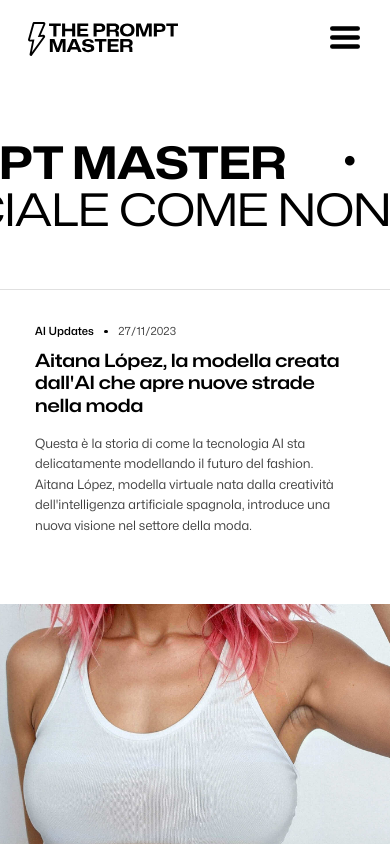
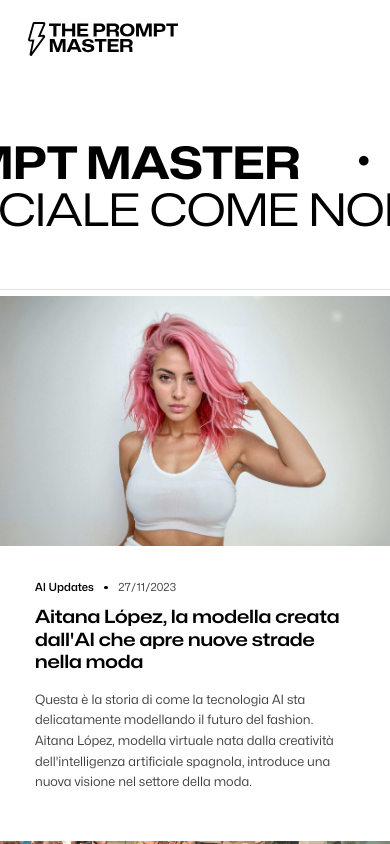
Before and after one commit to luciacenetiempo/thepromptmaster, a Next.js app: page / in a window 390 px wide. Shown: the top 844 px of the page. Built offline with nearby package versions, Linux system fonts and the light colour scheme.

Commit message:
footer edit

```diff
--- a/components/Header.js
+++ b/components/Header.js
@@ -11,7 +11,7 @@ const Header = ({ color }) => {
 
 
   return (
-    <div className={`navbar w-nav navbar--${color}`}>
+    <header className={`navbar w-nav navbar--${color}`}>
       <div className="block-navbar">
         <div className="nav nav--logo">
           <a href="/" className="brand w-nav-brand w--current" aria-label="home">
@@ -211,7 +211,7 @@ const Header = ({ color }) => {
           <span></span>
         </div>
       </div>
-    </div>
+    </header>
   );
 };
 
--- a/components/PostTile.js
+++ b/components/PostTile.js
@@ -1,5 +1,6 @@
 import React, { useState } from 'react';
 import Link from 'next/link';
+import Image from 'next/image';
 const formatDate = (inputDate) => {
   const options = { day: '2-digit', month: '2-digit', year: 'numeric' };
   return new Date(inputDate).toLocaleDateString('it-IT', options);
@@ -16,6 +17,13 @@ const PostTile = ({ post }) => {
           backgroundImage: `url('${post.cover}')`
         }}
       >
+        <figure className="mobileOnly">
+          <Image
+            src={post.cover}
+            width={350}
+            height={250}
+          />
+        </figure>
         <div className="post-block">
           <div className="post-text">
             <div className="post-info">
--- a/styles/globals.css
+++ b/styles/globals.css
@@ -550,6 +550,19 @@ a:hover {
   height: 100%;
 }
 
+.post-link .mobileOnly {
+  display: none;
+  width: 100%;
+  height: 250px;
+  margin: 0;
+  overflow: hidden;
+}
+
+.post-link .mobileOnly img {
+  width: 100%;
+  object-fit: cover;
+}
+
 .post-link:hover {
   box-shadow: inset 0 0 0 0em #fff, inset 0 200px 150px -80px rgba(0, 0, 0, 0.2);
 }
@@ -1432,25 +1445,28 @@ form.field-newsletter .msg-alert {
     grid-template-columns: 1fr;
   }
   .post-link {
-    min-height: 18em;
+    min-height: 17em;
     border-right-style: none;
     box-shadow: none;
+    flex-direction: column;
   }
   .collection-list-top {
     -ms-grid-columns: 1fr;
     grid-template-columns: 1fr;
   }
+  .collection-list-top .mobileOnly {
+    display: flex;
+    margin: 0;
+  }
   .collection-list-top .post-link {
-    margin-bottom: 5em;
+    margin-bottom: 0.9em;
     padding-bottom: 0em;
     border-bottom: 0 solid #e0e0e0;
-    box-shadow: 1px -10px 30px #000000;
+    box-shadow: 1px -10px 15px #000000;
+    background-image: none !important;
   }
   .collection-list-top .post-link .post-block .post-background {
     height: 50%;
-  }
-  .collection-list-top .post-link .post-block {
-    padding-bottom: 80%;
   }
   .navbar {
     padding-right: 1.5em;
@@ -1839,7 +1855,15 @@ table {
 }
 
 /**NAV MOBILE**/
-.nav-mobile {
+header.w-nav .w-nav-menu.open {
+  display: flex;
+}
+
+header.navbar--dark .nav-mobile span {
+  background-color: #000;
+}
+
+header.navbar .nav-mobile {
   width: 60px;
   height: 45px;
   position: relative;
@@ -1862,7 +1886,7 @@ table {
   z-index: 13;
 }
 
-.nav-mobile span {
+header.navbar .nav-mobile span {
   display: block;
   position: absolute;
   height: 9px;
@@ -1879,82 +1903,86 @@ table {
   transition: 0.25s ease-in-out;
 }
 
-.nav-mobile span:nth-child(even) {
+header.navbar .nav-mobile span:nth-child(even) {
   left: 50%;
   border-radius: 0 9px 9px 0;
 }
 
-.nav-mobile span:nth-child(odd) {
+header.navbar .nav-mobile span:nth-child(odd) {
   left: 0px;
   border-radius: 9px 0 0 9px;
 }
 
-.nav-mobile span:nth-child(1), .nav-mobile span:nth-child(2) {
+header.navbar .nav-mobile span:nth-child(1), header.navbar .nav-mobile span:nth-child(2) {
   top: 0px;
 }
 
-.nav-mobile span:nth-child(3), .nav-mobile span:nth-child(4) {
+header.navbar .nav-mobile span:nth-child(3), header.navbar .nav-mobile span:nth-child(4) {
   top: 18px;
 }
 
-.nav-mobile span:nth-child(5), .nav-mobile span:nth-child(6) {
+header.navbar .nav-mobile span:nth-child(5), header.navbar .nav-mobile span:nth-child(6) {
   top: 36px;
 }
 
-.nav-mobile.open span:nth-child(1), .nav-mobile.open span:nth-child(6) {
+header.navbar .nav-mobile.open span:nth-child(1), header.navbar .nav-mobile.open span:nth-child(6) {
   -webkit-transform: rotate(45deg);
   -moz-transform: rotate(45deg);
   -o-transform: rotate(45deg);
   transform: rotate(45deg);
 }
 
-.nav-mobile.open span:nth-child(2), .nav-mobile.open span:nth-child(5) {
+header.navbar .nav-mobile.open span:nth-child(2), header.navbar .nav-mobile.open span:nth-child(5) {
   -webkit-transform: rotate(-45deg);
   -moz-transform: rotate(-45deg);
   -o-transform: rotate(-45deg);
   transform: rotate(-45deg);
 }
 
-.nav-mobile.open span:nth-child(1) {
+header.navbar .nav-mobile.open span:nth-child(1) {
   left: 5px;
   top: 7px;
 }
 
-.nav-mobile.open span:nth-child(2) {
+header.navbar .nav-mobile.open span:nth-child(2) {
   left: calc(50% - 5px);
   top: 7px;
 }
 
-.nav-mobile.open span:nth-child(3) {
+header.navbar .nav-mobile.open span:nth-child(3) {
   left: -50%;
   opacity: 0;
 }
 
-.nav-mobile.open span:nth-child(4) {
+header.navbar .nav-mobile.open span:nth-child(4) {
   left: 100%;
   opacity: 0;
 }
 
-.nav-mobile.open span:nth-child(5) {
+header.navbar .nav-mobile.open span:nth-child(5) {
   left: 5px;
   top: 29px;
 }
 
-.nav-mobile.open span:nth-child(6) {
+header.navbar .nav-mobile.open span:nth-child(6) {
   left: calc(50% - 5px);
   top: 29px;
 }
 
 @media screen and (max-width: 479px) {
-  .nav-mobile {
+  header.navbar .nav-mobile {
     display: block;
   }
 }
 
-.w-nav .w-nav-menu.open {
-  display: flex;
-}
-
-.navbar--dark .nav-mobile span {
-  background-color: #000;
-}
+@media screen and (max-width: 479px) {
+  footer.w-nav .nav {
+    position: relative;
+    z-index: 12;
+    top: 0;
+  }
+  footer.w-nav .w-nav-menu {
+    position: relative;
+    width: 100%;
+  }
+}
--- a/styles/globals.scss
+++ b/styles/globals.scss
@@ -536,6 +536,17 @@ a {
   transition: box-shadow 300ms cubic-bezier(0.25, 0.46, 0.45, 0.94);
   text-decoration: none;
   height: 100%;
+  .mobileOnly {
+    display: none;
+    width: 100%;
+    height: 250px;
+    margin: 0;
+    overflow: hidden;
+    img {
+      width: 100%;
+      object-fit: cover;
+    }
+  }
   &:hover {
     box-shadow: inset 0 0 0 0em #fff,
       inset 0 200px 150px -80px rgba(0, 0, 0, 0.2);
@@ -1167,7 +1178,7 @@ a {
 
 .navbar--light {
   .w-nav-menu.open {
-    background-color: #000!important;
+    background-color: #000 !important;
   }
   .nav-text {
     color: white;
@@ -1185,7 +1196,7 @@ a {
 
 .navbar--dark {
   .w-nav-menu.open {
-    background-color: #fff!important;
+    background-color: #fff !important;
   }
   .nav-text {
     color: #000;
@@ -1412,26 +1423,31 @@ form.field-newsletter {
   }
 
   .post-link {
-    min-height: 18em;
+    min-height: 17em;
     border-right-style: none;
     box-shadow: none;
+    flex-direction: column;
   }
   .collection-list-top {
     -ms-grid-columns: 1fr;
     grid-template-columns: 1fr;
-
+    .mobileOnly {
+      display: flex;
+      margin: 0;
+    }
     .post-link {
-      margin-bottom: 5em;
+      margin-bottom: 0.9em;
       padding-bottom: 0em;
       border-bottom: 0 solid #e0e0e0;
-      box-shadow: 1px -10px 30px #000000;
+      box-shadow: 1px -10px 15px #000000;
+      background-image: none !important;
     }
 
     .post-link .post-block .post-background {
       height: 50%;
     }
     .post-link .post-block {
-      padding-bottom: 80%;
+      // padding-bottom: 80%;
     }
   }
   .navbar {
@@ -1809,6 +1825,21 @@ table {
 }
 
 /**NAV MOBILE**/
+
+
+header {
+  &.w-nav .w-nav-menu {
+    &.open {
+      display: flex;
+    }
+  }
+
+  &.navbar--dark {
+    .nav-mobile span {
+      background-color: #000;
+    }
+  }
+  &.navbar {
     .nav-mobile {
       width: 60px;
       height: 45px;
@@ -1913,16 +1944,20 @@ table {
         display: block;
       }
     }
-
-.w-nav .w-nav-menu {
-  &.open {
-    display: flex;
-  }
-}
-
-
-.navbar--dark {
-  .nav-mobile span{
-    background-color: #000;
-  }
-}
+  }
+}
+footer{
+  @media screen and (max-width: 479px) {
+    &.w-nav{
+      .nav {
+        position: relative;
+        z-index: 12;
+        top: 0;
+      }
+      .w-nav-menu{
+        position: relative;
+        width: 100%;
+      }
+    }
+  }
+}
```
Also changed, not shown: styles/globals.min.css. Lines whose indentation alone changed are shown as unchanged.
